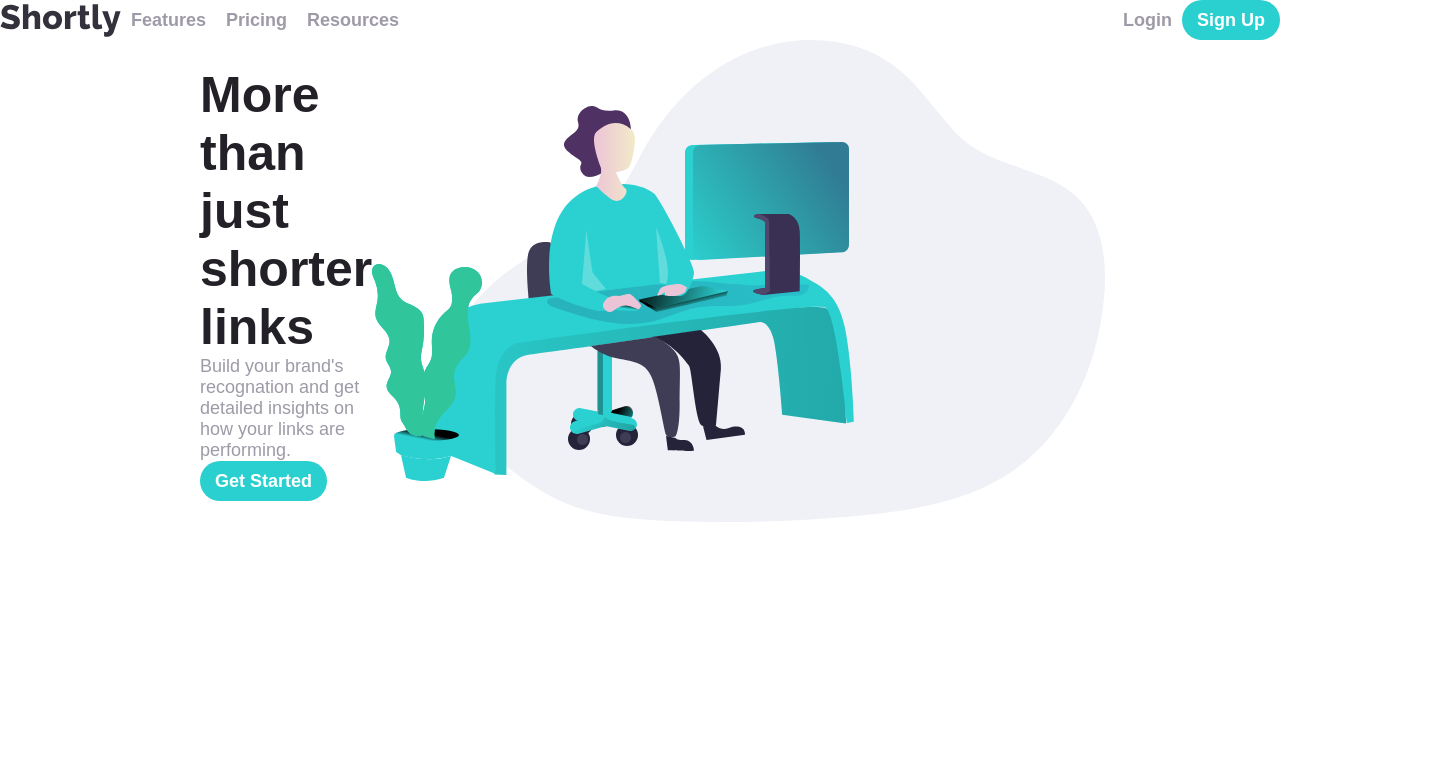
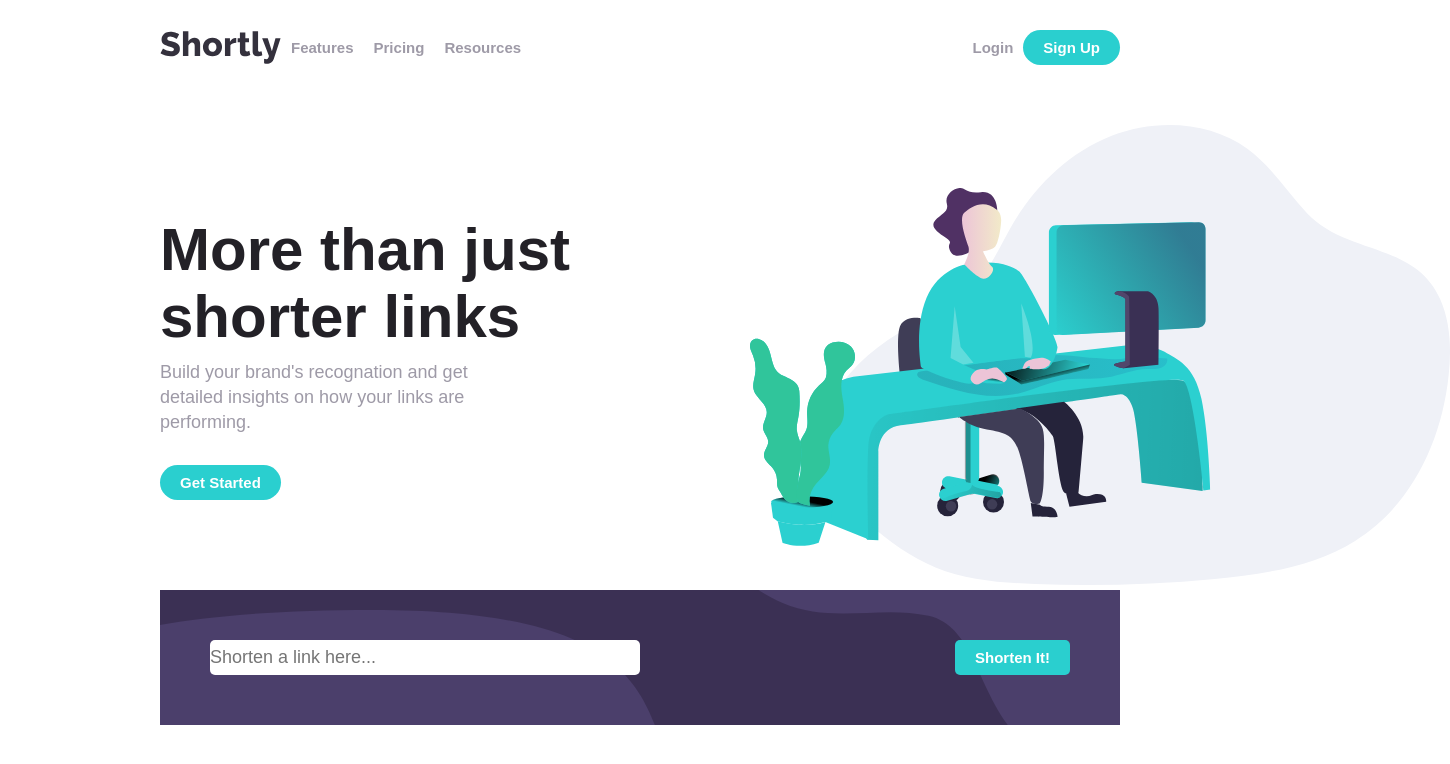
Before and after one commit to GabriellyKP/ProjetoShortenLink, a React (Create React App) app: page / in a window 1280 px wide. Shown: the top 764 px of the page, 1450 px wide, since content can reach past the window. Built offline with nearby package versions, Linux system fonts and the light colour scheme.

Commit message:
Ajustado layout da página e criado input

```diff
--- a/src/pages/Home.js
+++ b/src/pages/Home.js
@@ -2,6 +2,7 @@ import React from 'react'
 import '../styles/style.scss'
 import Logo from '../assets/images/logo.svg'
 import Illustration from '../assets/images/illustration-working.svg'
+import BgShorten from '../assets/images/bg-shorten-desktop.svg'
 
 export function Home() {
     return (
@@ -17,7 +18,7 @@ export function Home() {
             </div>
             </div>
 
-            <div className="content">
+            <main className="content">
                 <div>
                     <h1>
                         More than just shorter links
@@ -31,6 +32,13 @@ export function Home() {
                 <div>
                     <img src={Illustration} alt="Ilustração de pessoa trabalhando no computador" />
                 </div>
+            </main>
+
+            <div className="bg-shorten">
+                <div>
+                    <input type="text" placeholder="Shorten a link here..."/>
+                    <button>Shorten It!</button>
+                </div>
             </div>
         </div>
     )
--- a/src/styles/global.scss
+++ b/src/styles/global.scss
@@ -6,6 +6,10 @@
     box-sizing: border-box;
 }
 
+body{
+    margin: 30px 160px 0 160px;
+}
+
 body, input, textarea, p {
     font: 500 18px 'Poppins', sans-serif;
     color: $grayish-violet;
--- a/src/styles/style.scss
+++ b/src/styles/style.scss
@@ -1,13 +1,13 @@
 @import 'variables';
 
 button {
-    height: 40px;
+    height: 35px;
+    width: auto;
     border: 0;
     border-radius: 20px;
-    padding: 0 15px 0 15px;
-    font-weight: 500;
+    padding: 0 20px 0 20px;
     background-color: $cyan-color;
-    font: 700 18px 'Poppins', sans-serif;
+    font: 700 15px 'Poppins', sans-serif;
     color: #fff;
 
     display: flex;
@@ -24,6 +24,7 @@ button {
     display: flex;
     flex-direction: row;
     align-items: center;
+    margin-bottom: 60px;
 
     img{
         max-width: 200px;
@@ -37,7 +38,7 @@ a{
     padding: 0 10px 0 10px;
     text-decoration: none;
     color: $grayish-violet;
-    font: 700 18px 'Poppins', sans-serif;
+    font: 700 15px 'Poppins', sans-serif;
 
     &:hover {
         filter: brightness(20%);
@@ -56,11 +57,51 @@ a{
     flex-direction: row;
     align-items: center;
     justify-content: space-between;
-    padding: 0 200px 0 200px;
+
+    div{
+        width: 50%;
+    }
+
+    img{
+        margin-left: 110px;
+        max-width: 700px;
+    }
+    h1 {
+        font: 800 60px 'Poppins', sans-serif;
+        color: $very-dark-violet;
+        line-height: 67px;
+        margin-bottom: 10px;
+    }
+
+    p {
+        margin: 0 150px 30px 0;
+        line-height: 25px;
+    }
 
 }
 
-h1 {
-    font: 800 50px 'Poppins', sans-serif;
-    color: $very-dark-violet;
+.bg-shorten{
+    background-color: $dark-violet;
+
+    div{
+    background-image: url("../assets/images/bg-shorten-desktop.svg");
+    background-repeat: no-repeat;
+    background-size: cover;
+    background-position: center;
+
+    display: flex;
+    flex-direction: row;
+    padding: 50px 50px 50px 50px;
+    justify-content: space-between;
+
+    input{
+        border: 0;
+        border-radius: 5px;
+        width: 50%;
+    }
+
+    button{
+        border-radius: 5px;
+    }
 }
+}
```
Lines whose indentation alone changed are shown as unchanged.
